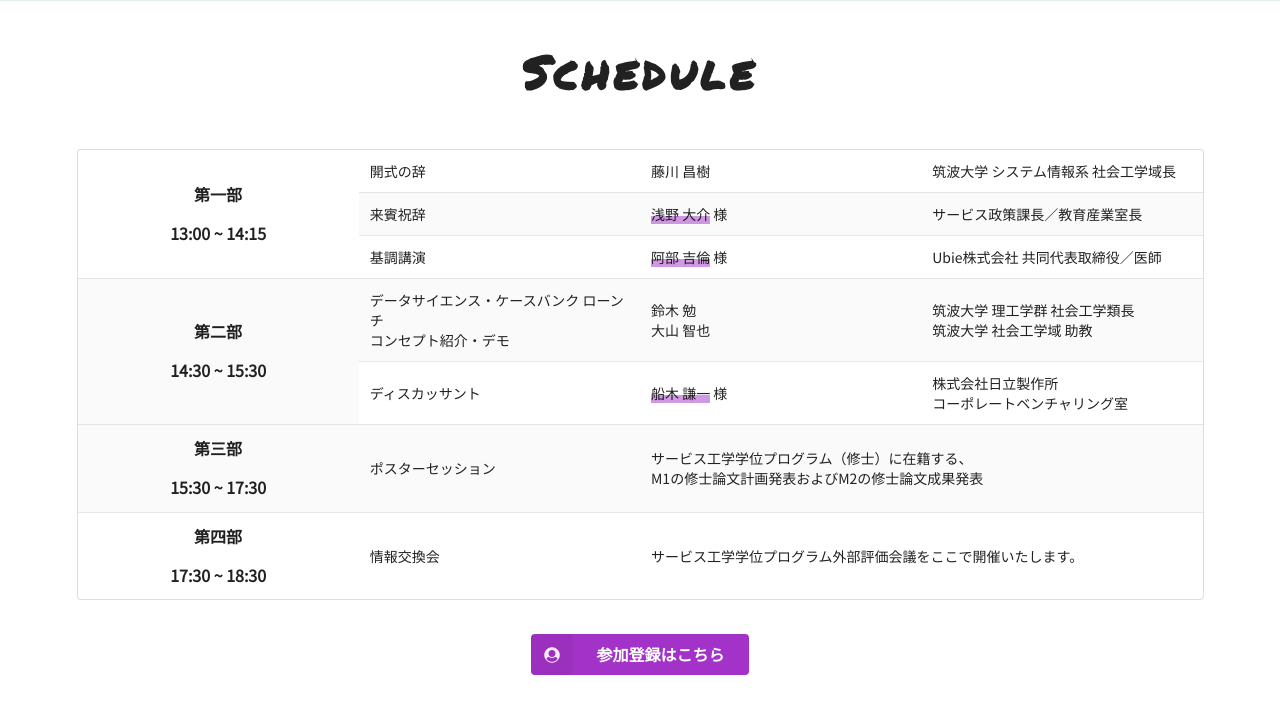
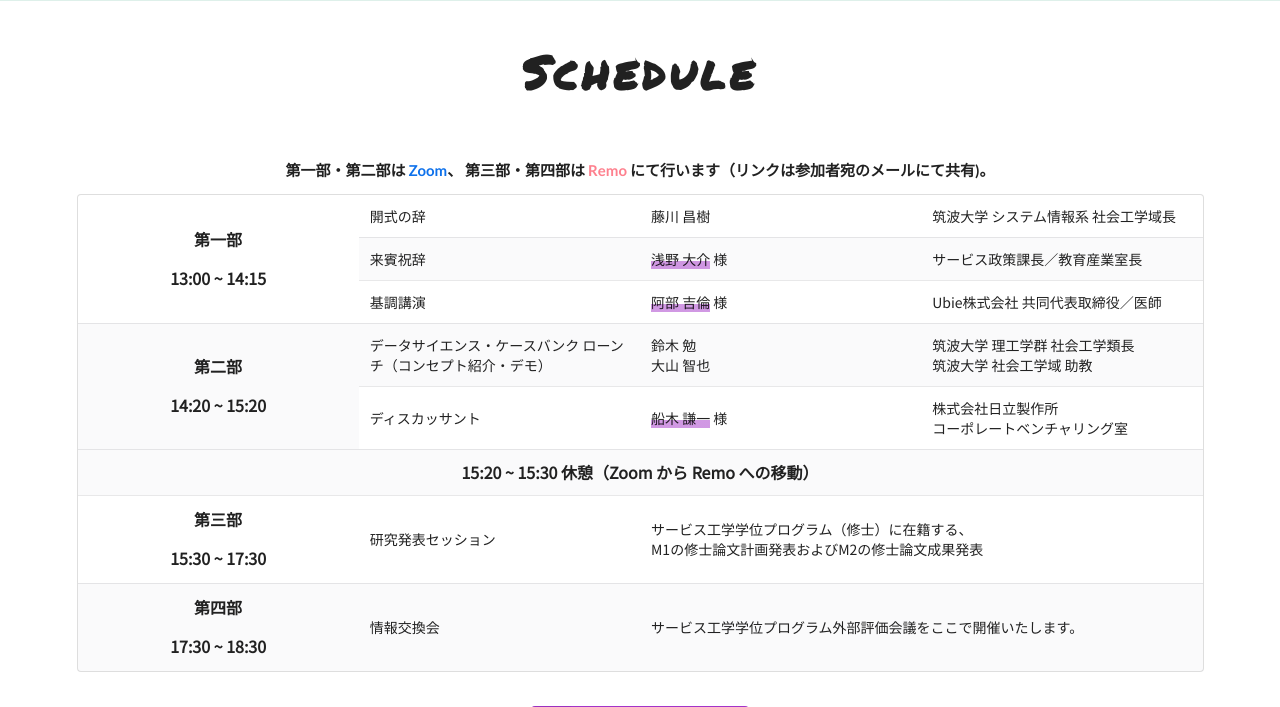
Before and after one commit to Ayakie/mse_sympo, a PHP site: page / in a window 1280 px wide. Shown: the part 1026-1733 px from the top of the page. Run offline with PHP 8.4, Linux system fonts and the light colour scheme; some libraries are stand-ins or nearby versions; some web fonts are replaced.

Commit message:
[update] schedule, link

```diff
--- a/assets/footer.html
+++ b/assets/footer.html
@@ -52,7 +52,7 @@
             </div>
             <div class="ui center aligned container" style="margin-top: 20px;">
                 <!-- <a href="https://www.tsukuba.ac.jp/" target="_blank"><img src="img/tsukuba_footer.png" class="ui centered small image"></a> -->
-                <mediam> 当サイトの企画・構築、本シンポジウムの企画・運営は全て、サービス工学学位プログラム（修士）の学生が行っております。</mediam><br>
+                <medium> 当サイトの企画・構築、本シンポジウムの企画・運営は全て、サービス工学学位プログラム（修士）の学生が行っております。</medium><br>
                 <small class="copyright">@2020 筑波大学システム情報系社会工学域 all rights reserved.</small>
             </div>
         </div>
--- a/assets/header.php
+++ b/assets/header.php
@@ -9,7 +9,7 @@
             <div class="ui dropdown purple item">
                 <i class="inverted file alternate icon"></i>資料リンク
                 <div class="menu">
-                    <a href="http://www.mi.u-tokyo.ac.jp/consortium/" class="item" target="_blank">データサイエンス・ケースバンク</a>
+                    <a href="https://datasci.sk.tsukuba.ac.jp/" class="item" target="_blank">データサイエンス・ケースバンク</a>
                     <div class="item">
                         <i class="caret left icon"></i>
                         ポスターセッション
--- a/css/style_top.css
+++ b/css/style_top.css
@@ -92,6 +92,6 @@ td.center.aligned{
 .ui.facebook.button {
     margin: 0 40px;
 }
-small,mediam {
+small,medium {
     color: #676767;
 }
--- a/index.html
+++ b/index.html
@@ -13,7 +13,7 @@
         <link rel="preconnect" href="https://fonts.gstatic.com">
         <link href="https://fonts.googleapis.com/css2?family=Noto+Sans+JP&family=Open+Sans&family=Permanent+Marker&family=Sawarabi+Mincho&display=swap" rel="stylesheet">
         <!-- original style sheet -->
-        <link rel="stylesheet" href="/2020/css/style_top.css">
+        <link rel="stylesheet" href="css/style_top.css">
     </head>
 
     <body>
@@ -68,7 +68,7 @@
                                 <div class="blurring dimmable image">
                                     <div class="ui dimmer">
                                         <div class="content">
-                                            <a class="ui inverted purple button" href="http://www.mi.u-tokyo.ac.jp/consortium/" target="_blank">More</a>
+                                            <a class="ui inverted purple button" href="https://datasci.sk.tsukuba.ac.jp/" target="_blank">More</a>
                                         </div>
                                     </div>
                                     <img class="ui rounded image" src="img/casebank_image.jpg">
@@ -94,6 +94,7 @@
             <section class="schedule">
                 <div  class="ui container">
                     <h2>Schedule</h2>
+                    <h4>第一部・第二部は <span style="color: #0e71eb;">Zoom</span>、 第三部・第四部は <span style="color: #fe808e;">Remo</span> にて行います（リンクは参加者宛のメールにて共有)。</h4>
                     <table class="ui striped fixed table">
                         <tbody>
                             <tr>
@@ -113,8 +114,8 @@
                                 <td>Ubie株式会社 共同代表取締役／医師</td>
                             </tr>
                             <tr>
-                                <td rowspan="2" class="center aligned"><p>第二部</p><p>14:30 ~ 15:30</p></td>
-                                <td>データサイエンス・ケースバンク ローンチ<br>コンセプト紹介・デモ</td>
+                                <td rowspan="2" class="center aligned"><p>第二部</p><p>14:20 ~ 15:20</p></td>
+                                <td>データサイエンス・ケースバンク ローンチ（コンセプト紹介・デモ）</td>
                                 <td>鈴木 勉<p>大山 智也</p></td>
                                 <td>筑波大学 理工学群 社会工学類長<p>筑波大学 社会工学域 助教</p></td>
                             </tr>
@@ -124,8 +125,11 @@
                                 <td>株式会社日立製作所 <br> コーポレートベンチャリング室</td>
                             </tr>
                             <tr>
+                                <td colspan="4" class="center aligned">15:20 ~ 15:30 休憩（Zoom から Remo への移動）</td>
+                            </tr>
+                            <tr>
                                 <td class="center aligned"><p>第三部</p><p>15:30 ~ 17:30</p></td>
-                                <td >ポスターセッション</td>
+                                <td >研究発表セッション</td>
                                 <td colspan="2">サービス工学学位プログラム（修士）に在籍する、<br>M1の修士論文計画発表およびM2の修士論文成果発表</td>
                             </tr>
                             <tr>
@@ -159,7 +163,9 @@
                         </div>
                         <div class="ui popup">2001年入省。資源エネルギー、物流、危機管理、知的財産、地域経済、マクロ経済分析等の業務を経て、2015年6月より資源エネルギー庁資源・燃料部政策課長補佐（部内総括）、2016年7月より大臣官房政策企画委員としてサービス政策と産業保安政策の部局再編を担当し、その際に教育産業室の発足を企画。2017年7月より大臣官房政策審議室企画官、10月より教育産業室長を兼務、2018年７月より現職。</div>
                         <div class="ui purple card">
-                            <div class="guest image"><img src="img/ubie_abe.jpg"></div>
+                            <a href="https://ubie.life/" class="guest image">
+                            <img src="img/ubie_abe.jpg"></a>
+                            <!-- <div class="guest image"><img src="img/ubie_abe.jpg"></div> -->
                             <div class="content">
                                 <div class="header">阿部 吉倫</div>
                                 <div class="description">Ubie株式会社 共同代表取締役／医師</div>
--- a/presentation/project.php
+++ b/presentation/project.php
@@ -50,7 +50,7 @@
                         if(date('Y-m-d H:i') > ('2021-02-09 00:00')):
                         // if(true):
                         ?>
-                        <div class="text"><a href="student.php">Student</a></div>
+                        <div class="text"><a href="student.php" style="color: black;">Student</a></div>
                         <i class="dropdown icon"></i>
                         <div class="menu">
                             <a href="student.php#M1" class="item">M1</a>
```
